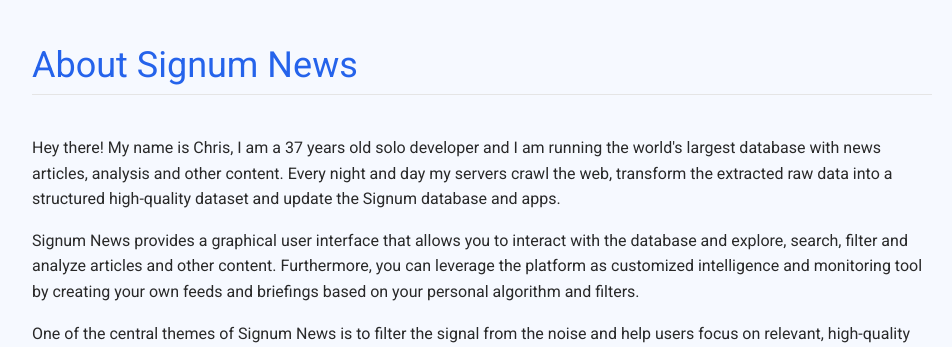
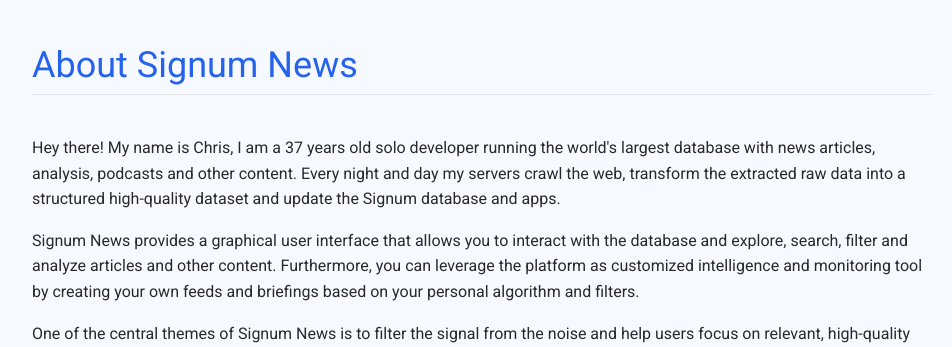
Before and after one commit to ChristopherYoon89/Signum-Website, a Django app: page /about/ in a window 1280 px wide. Shown: the part 56-403 px from the top of the page, without its empty margins (158-1110 px from the left). Run offline with Django 5.2, Linux system fonts and the light colour scheme; parts of the project's set-up code (start-up, migrations or seed data) failed here and were passed over; some libraries are stand-ins or nearby versions; some web fonts are replaced.

Commit message:
Update about page

```diff
--- a/company/templates/company/about.html
+++ b/company/templates/company/about.html
@@ -11,8 +11,8 @@
 	<div class="section">
 
 	<p>
-	Hey there! My name is Chris, I am a 37 years old solo developer and I am
-	running the world's largest database with news articles, analysis and other content.
+	Hey there! My name is Chris, I am a 37 years old solo developer
+	running the world's largest database with news articles, analysis, podcasts and other content.
 	Every night and day my servers crawl the web, transform the extracted raw data into a
 	structured high-quality dataset and update the Signum database and apps.
 	</p>
```
